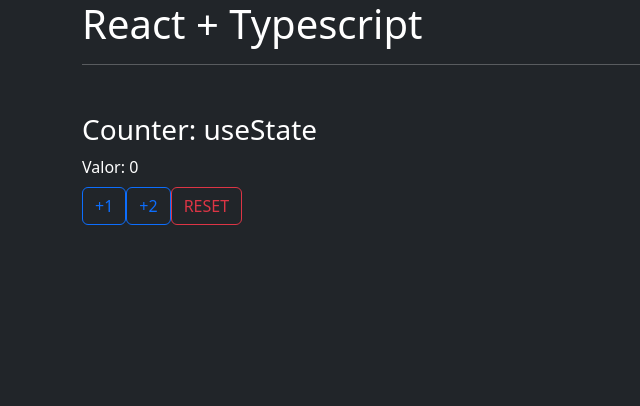
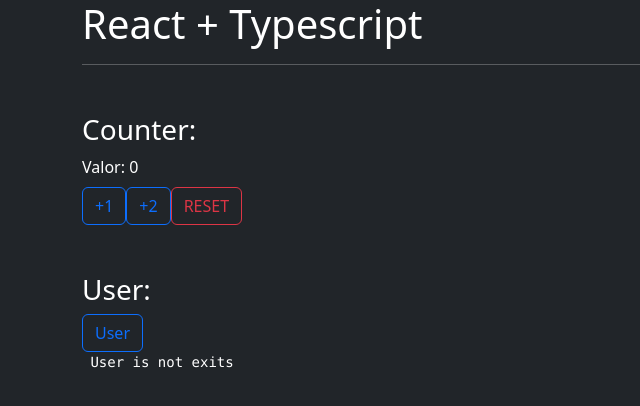
Before and after one commit to moive/react-ts-hook, a React (Vite) app: page / in a window 1280 px wide. Shown: the top 406 px of the page, without its empty margins (0-640 px from the left). Built offline with nearby package versions, Linux system fonts and the light colour scheme.

Commit message:
added User component

```diff
--- a/src/App.tsx
+++ b/src/App.tsx
@@ -1,4 +1,5 @@
 import { Counter } from "./components/Counter";
+import { User } from "./components/User";
 import "./sass/site.scss";
 function App() {
 	return (
@@ -6,6 +7,7 @@
 			<h1>React + Typescript</h1>
 			<hr />
 			<Counter />
+			<User />
 		</>
 	);
 }
--- a/src/components/Counter.tsx
+++ b/src/components/Counter.tsx
@@ -7,7 +7,7 @@
 
 	return (
 		<div className="mt-5">
-			<h3>Counter: useState</h3>
+			<h3>Counter:</h3>
 			<span>Valor: {counter}</span>
 
 			<br />
--- /dev/null
+++ b/src/components/User.tsx
@@ -0,0 +1,31 @@
+import { useState } from "react";
+
+interface IUser {
+	uid: string;
+	name: string;
+}
+
+export const User = () => {
+	const [user, setUser] = useState<IUser>();
+
+	const login = () => {
+		setUser({
+			uid: "ABC123",
+			name: "Moises Velasquez",
+		});
+	};
+
+	return (
+		<div className="mt-5">
+			<h3>User:</h3>
+			<button onClick={login} className="btn btn-outline-primary">
+				User
+			</button>
+			{!user ? (
+				<pre> User is not exits</pre>
+			) : (
+				<pre>{JSON.stringify(user)}</pre>
+			)}
+		</div>
+	);
+};
```
